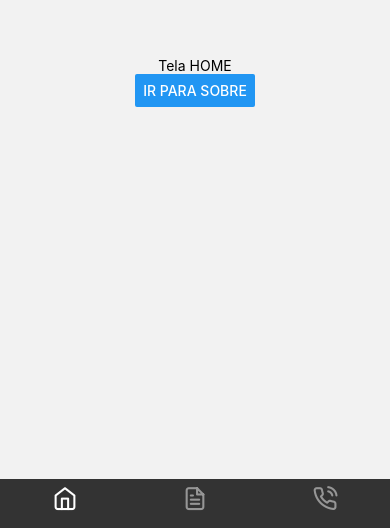
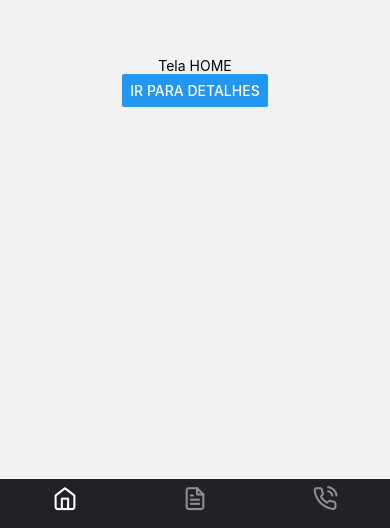
Before and after one commit to HelioJr548/SujeitoProgramador, a React Native app in the folder meuapp/: screen /HomeStack in a window 390 px wide. Shown: the part 316-844 px from the top of the page. Built offline with nearby package versions, Linux system fonts and the light colour scheme.

Commit message:
Naveção por TABS + STACK

```diff
--- a/meuapp/App.js
+++ b/meuapp/App.js
@@ -1,77 +1,10 @@
-import { createBottomTabNavigator } from '@react-navigation/bottom-tabs';
-import Feather from '@expo/vector-icons/Feather';
 import { NavigationContainer } from '@react-navigation/native';
-import Home from './src/pages/Home';
-import About from './src/pages/About';
-import Contact from './src/pages/Contact';
+import Routes from './src/routes';
 
-const Tab = createBottomTabNavigator();
 const App = () => {
 	return (
 		<NavigationContainer>
-			<Tab.Navigator
-				screenOptions={{
-					headerShown: false,
-					tabBarHideOnKeyboard: true, // Esconde tabs ao abrir keyboard
-					tabBarShowLabel: false, // Mostra somente icone das tabs
-					tabBarActiveTintColor: 'hsla(0, 0%, 100%, 1.00)', // Cor da tab selecionada
-					tabBarInactiveTintColor: 'hsla(0, 0%, 59%, 1.00)', // Cor da tab não selecionada
-					tabBarStyle: {
-						backgroundColor: '#333',
-						borderTopWidth: 0,
-						borderColor: '#ff0000',
-					},
-				}}
-			>
-				<Tab.Screen
-					name="Home"
-					component={Home}
-					options={{
-						// tabBarLabel: 'INICIO',
-						tabBarIcon: ({ color, size }) => {
-							return (
-								<Feather
-									name="home"
-									color={color}
-									size={size}
-								/>
-							);
-						},
-					}}
-				/>
-				<Tab.Screen
-					name="About"
-					component={About}
-					options={{
-						tabBarIcon: ({ color, size }) => {
-							return (
-								<Feather
-									name="file-text"
-									color={color}
-									size={size}
-								/>
-							);
-						},
-					}}
-				/>
-
-				<Tab.Screen
-					name="Contact"
-					component={Contact}
-					options={{
-						// headerShown: false,
-						tabBarIcon: ({ color, size }) => {
-							return (
-								<Feather
-									name="phone-call"
-									color={color}
-									size={size}
-								/>
-							);
-						},
-					}}
-				/>
-			</Tab.Navigator>
+			<Routes />
 		</NavigationContainer>
 	);
 };
--- /dev/null
+++ b/meuapp/src/pages/Details/index.js
@@ -0,0 +1,11 @@
+import { Text, View } from 'react-native';
+
+const Details = () => {
+	return (
+		<View>
+			<Text>Pagina Detalhes do Usuario</Text>
+		</View>
+	);
+};
+
+export default Details;
--- a/meuapp/src/pages/Home/index.js
+++ b/meuapp/src/pages/Home/index.js
@@ -4,14 +4,15 @@ import { Button, StyleSheet, Text, View } from 'react-native';
 const Home = () => {
 	const navigation = useNavigation();
 
-	const navegaSobre = () => {
-		navigation.navigate('About');
+	const navegaDetalhes = () => {
+		// Navega para rota "Details" definida no StackRoutes
+		navigation.navigate('Details'); // ← CHAMA a "rota" definida no StackRoutes
 	};
 
 	return (
 		<View style={styles.container}>
 			<Text>Tela HOME</Text>
-			<Button title="Ir para Sobre" onPress={navegaSobre} />
+			<Button title="Ir para Detalhes" onPress={navegaDetalhes} />
 		</View>
 	);
 };
--- /dev/null
+++ b/meuapp/src/routes/index.js
@@ -0,0 +1,77 @@
+import Feather from '@expo/vector-icons/Feather';
+import { createBottomTabNavigator } from '@react-navigation/bottom-tabs';
+
+import StackRoutes from './stackRoutes';
+import About from '../pages/About';
+import Contact from '../pages/Contact';
+
+const Tab = createBottomTabNavigator();
+
+export default function Routes() {
+	return (
+		<Tab.Navigator
+			screenOptions={{
+				headerShown: false,
+				tabBarHideOnKeyboard: true,
+				tabBarShowLabel: false,
+				tabBarActiveTintColor: '#FFF',
+
+				tabBarStyle: {
+					backgroundColor: '#202225',
+					borderTopWidth: 0,
+				},
+				// popToTopOnBlur: true, // NAVEGADOR TODO: Volta para a tela inicial do stack quando o tab perde o foco
+			}}
+		>
+			<Tab.Screen
+				name="HomeStack"
+				component={StackRoutes}
+				options={{
+					tabBarIcon: ({ color, size }) => {
+						return (
+							<Feather name="home" color={color} size={size} />
+						);
+					},
+					// Volta automaticamente para a tela inicial do StackRoutes (Home) quando o usuário sai deste tab
+					// Útil para stacks com múltiplas telas - garante que sempre volte para "home" ao trocar de tab
+					popToTopOnBlur: true,
+				}}
+			/>
+
+			<Tab.Screen
+				name="About"
+				component={About}
+				options={{
+					tabBarIcon: ({ color, size }) => {
+						return (
+							<Feather
+								name="file-text"
+								color={color}
+								size={size}
+							/>
+						);
+					},
+					// Não tem popToTopOnBlur pois Contact é uma tela única (não um stack)
+				}}
+			/>
+
+			<Tab.Screen
+				name="Contact"
+				component={Contact}
+				options={{
+					//headerShown: false,
+					tabBarIcon: ({ color, size }) => {
+						return (
+							<Feather
+								name="phone-call"
+								color={color}
+								size={size}
+							/>
+						);
+					},
+					// Não tem popToTopOnBlur pois Contact é uma tela única (não um stack)
+				}}
+			/>
+		</Tab.Navigator>
+	);
+}
--- /dev/null
+++ b/meuapp/src/routes/stackRoutes.js
@@ -0,0 +1,24 @@
+import { createNativeStackNavigator } from '@react-navigation/native-stack';
+import Home from '../pages/Home';
+import Details from '../pages/Details';
+
+const Stack = createNativeStackNavigator();
+
+const StackRoutes = () => {
+	return (
+		<Stack.Navigator>
+			<Stack.Screen
+				name="HOME"
+				component={Home}
+				options={{
+					headerShown: false,
+				}}
+			/>
+			{/* name do Stack é referencia para a chamada do .navigate() em ../pages/Home */}
+			{/* "Rota" que o navigation.navigate('Details') chama */}
+			<Stack.Screen name="Details" component={Details} />
+		</Stack.Navigator>
+	);
+};
+
+export default StackRoutes;
```
